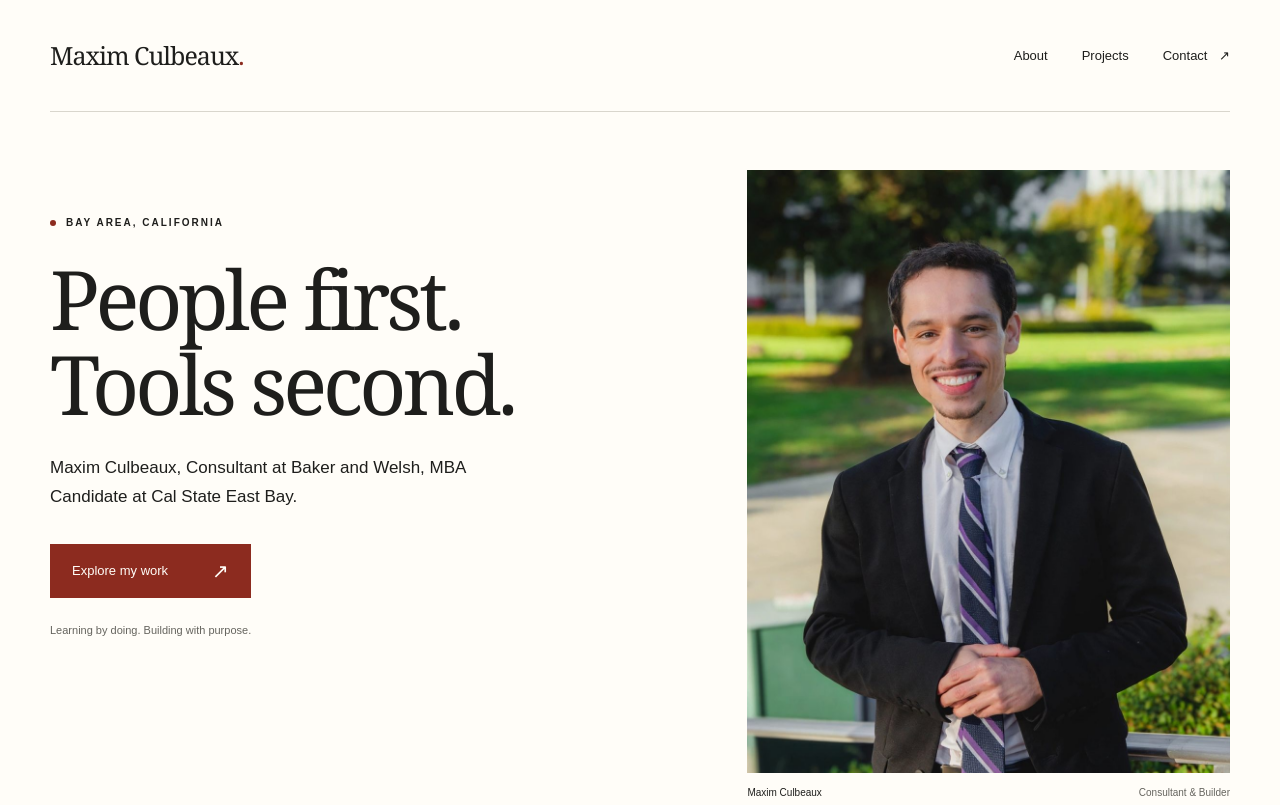
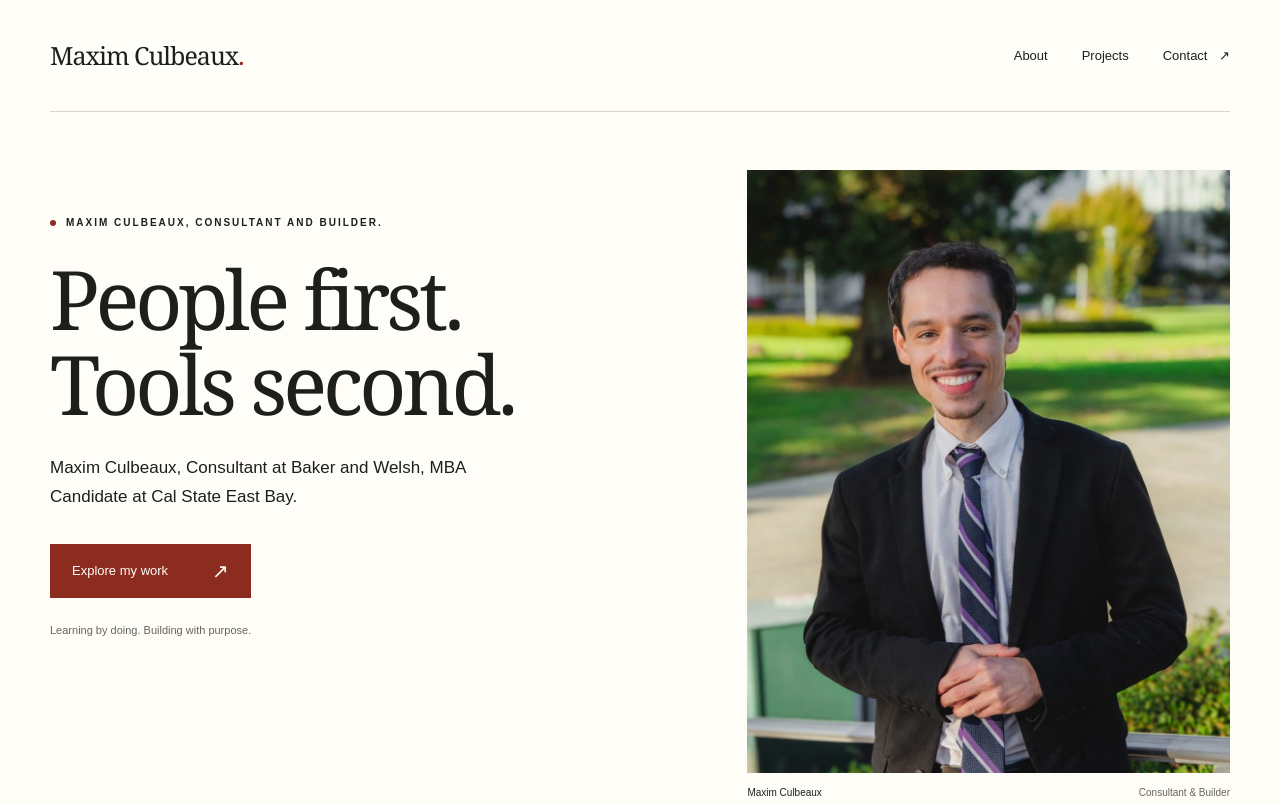
Before and after one commit to mmakethingshaippen/maxim-culbeaux, a plain HTML site: page index.html in a window 1280 px wide. Shown: the top 805 px of the page. Drawn offline with Linux system fonts and the light colour scheme.

Commit message:
Update the Hero eyebrow

```diff
--- a/index.html
+++ b/index.html
@@ -29,7 +29,7 @@
   <main id="main">
     <section id="hero" class="hero wrap" aria-labelledby="hero-title">
       <div class="hero-copy">
-        <p class="eyebrow"><span class="small-mark" aria-hidden="true"></span> Bay Area, California</p>
+        <p class="eyebrow"><span class="small-mark" aria-hidden="true"></span> Maxim Culbeaux, Consultant and Builder.</p>
         <h1 id="hero-title">People first.<br>Tools second.</h1>
         <p class="lead">Maxim Culbeaux, Consultant at Baker and Welsh, MBA Candidate at Cal State East Bay.</p>
         <a class="button" href="#projects">Explore my work <span aria-hidden="true">↗</span></a>
```
